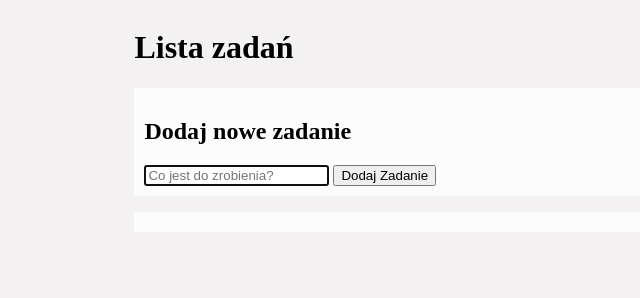
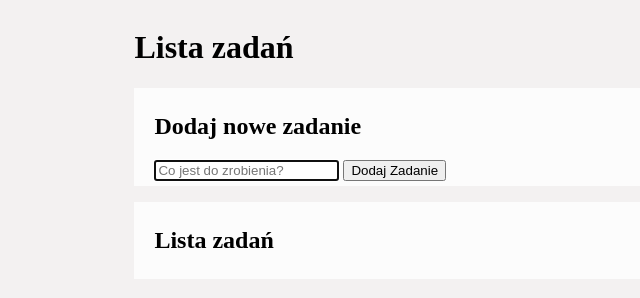
Before and after one commit to m-jarosz/tasks-list, a plain HTML site: page index.html in a window 1280 px wide. Shown: the whole page, without its empty margins (0-640 px from the left). Drawn offline with Linux system fonts and the light colour scheme.

Commit message:
added form.css file and changed classes names

```diff
--- a/css/main.css
+++ b/css/main.css
@@ -1,5 +1,5 @@
 .main__subElement {
     background: #fcfcfc;
-    padding: 10px;
+    padding: 5px 20px;
 
 }
--- a/index.html
+++ b/index.html
@@ -6,21 +6,28 @@
     <meta name="viewport" content="width=device-width, initial-scale=1.0">
     <link rel="stylesheet" href="css/general.css">
     <link rel="stylesheet" href="css/main.css">
+    <link rel="stylesheet" href="css/form.css">
     <script src="js/script.js" defer></script>
     <title>Lista zadań</title>
 </head>
 <body>
     <div class="container">
-        <header class="header">
-            <h1 class="header__title">Lista zadań</h1>
+        <header class="siteHeader">
+            <h1 class="siteHeader__title">Lista zadań</h1>
         </header>
         <main class="main">
             <form class="form js-form main__subElement">
-                <h2 class="form__title">Dodaj nowe zadanie</h2>
+                <header class="subHeader">
+                    <h2 class="subHeader__title">Dodaj nowe zadanie</h2>
+                </header>
+
                 <input type="text" class="form__input js-inputTask" placeholder="Co jest do zrobienia?" autofocus>
                 <button class="form__button js-addTaskButton">Dodaj Zadanie</button>
             </form>
             <ul class="list js-taskList main__subElement">
+                <header class="subHeader">
+                    <h2 class="subHeader__title">Lista zadań</h2>
+                </header>
             </ul>
         </main>
     </div>
```
Also changed, not shown: css/form.css (added).
